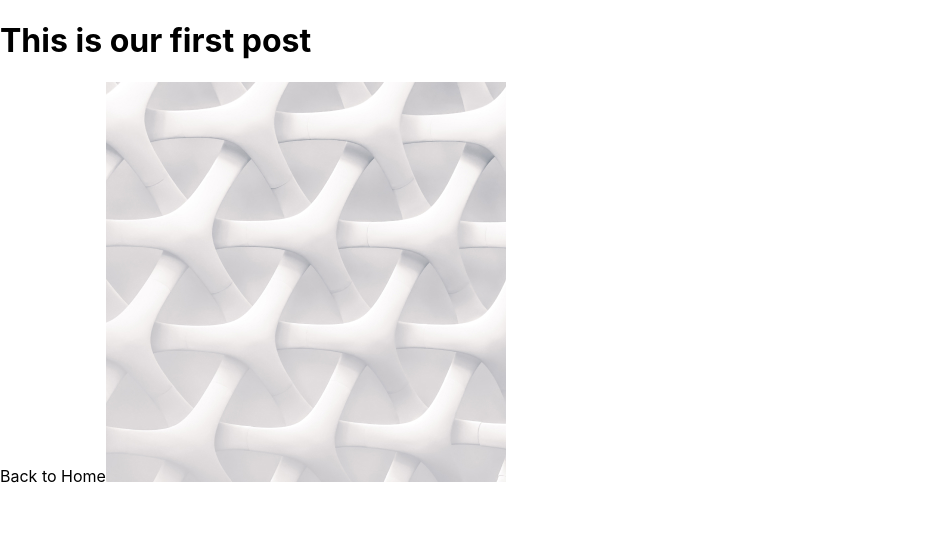
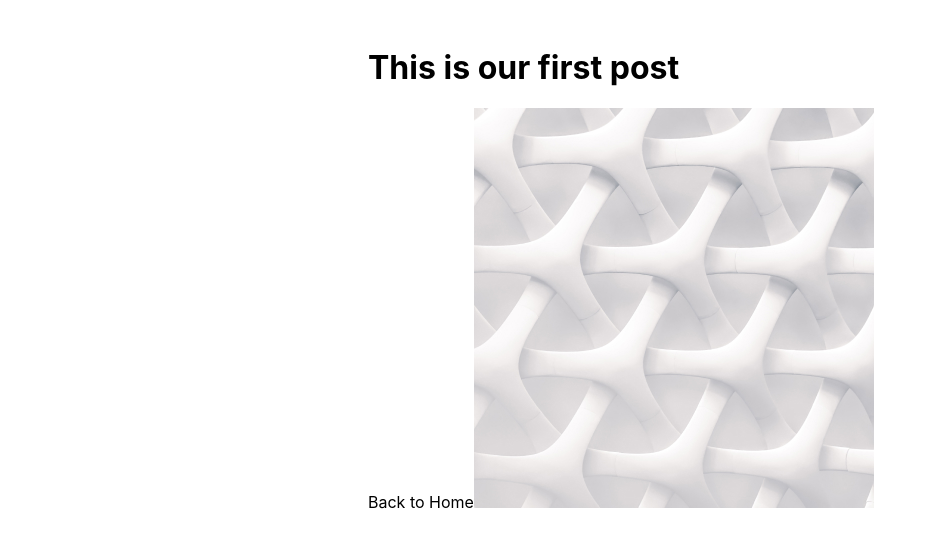
Before and after one commit to Kripu77/NEXTJS, a Next.js app in the folder next-demo/: page /posts/first-post in a window 1280 px wide. Shown: the top 548 px of the page, without its empty margins (0-936 px from the left). Built offline with nearby package versions, Linux system fonts and the light colour scheme.

Commit message:
getStaticProps

```diff
--- /dev/null
+++ b/next-demo/pages/components/Layout.js
@@ -0,0 +1,5 @@
+import styles from "./layout.module.css";
+
+export default function Layout({ children }) {
+  return <div className={styles.container}>{children}</div>;
+}
--- /dev/null
+++ b/next-demo/pages/components/layout.module.css
@@ -0,0 +1,5 @@
+.container {
+    max-width: 36rem;
+    padding: 0 1rem;
+    margin: 3rem auto 6rem;
+}
--- a/next-demo/pages/posts/first-post.js
+++ b/next-demo/pages/posts/first-post.js
@@ -2,20 +2,22 @@
 import Image from "next/dist/client/image";
 import pic from "../../public/images/profile.jpg"
 import Head from "next/dist/shared/lib/head";
+import Layout from "../components/Layout";
 
 export default function FirstPost (){
     return (
       <>
+        <Layout>
           <Head>
             <title>First Post</title>
           </Head>
           <h1> This is our first post</h1>
           <Link href="/">
-
             <a> Back to Home</a>
           </Link>
           {/* image component */}
-        <Image src={pic}  alt="Your Name"/>
+          <Image src={pic} alt="Your Name" />
+        </Layout>
       </>
     );
 }
```
Also changed, not shown: next-demo/posts/pre-rendering.md (added, +11 -0 lines), next-demo/posts/ssg-ssr.md (added, +19 -0 lines). Lines whose indentation alone changed are shown as unchanged.
